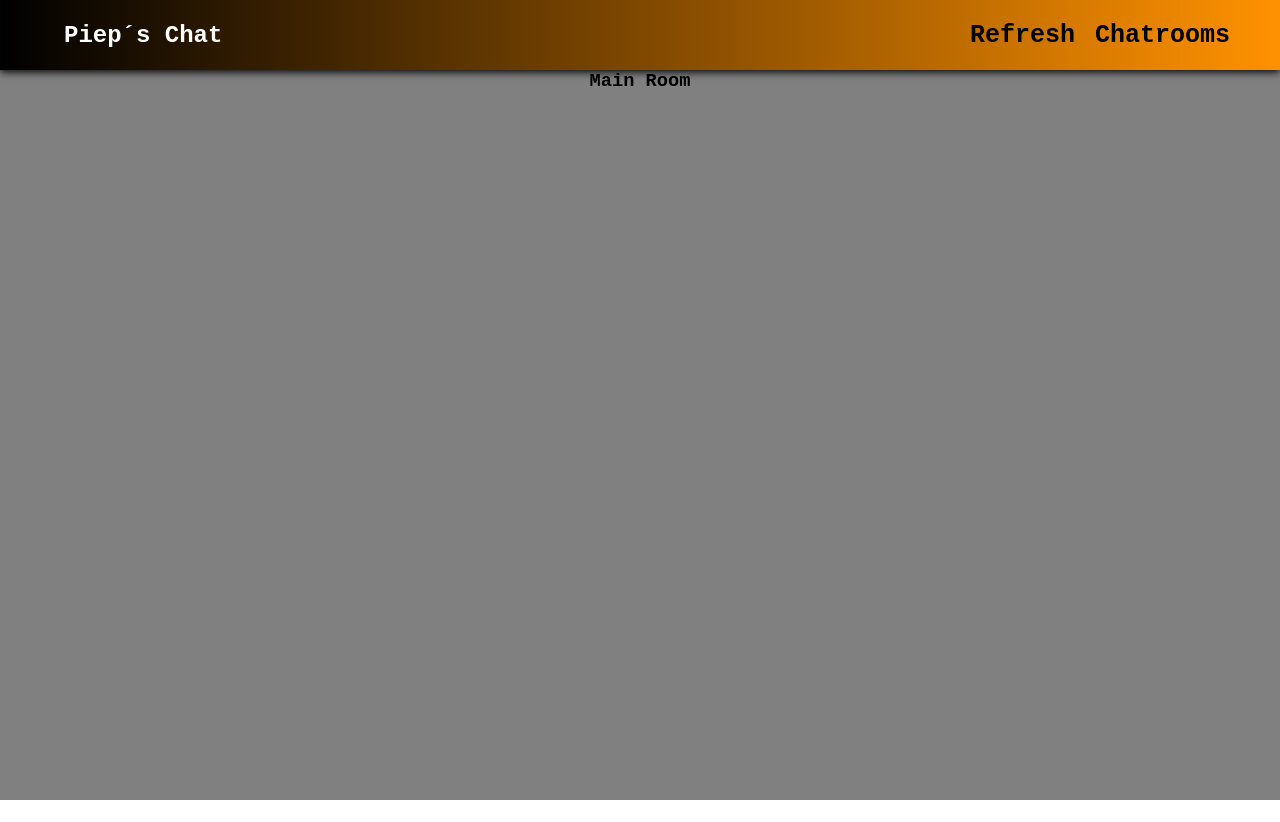
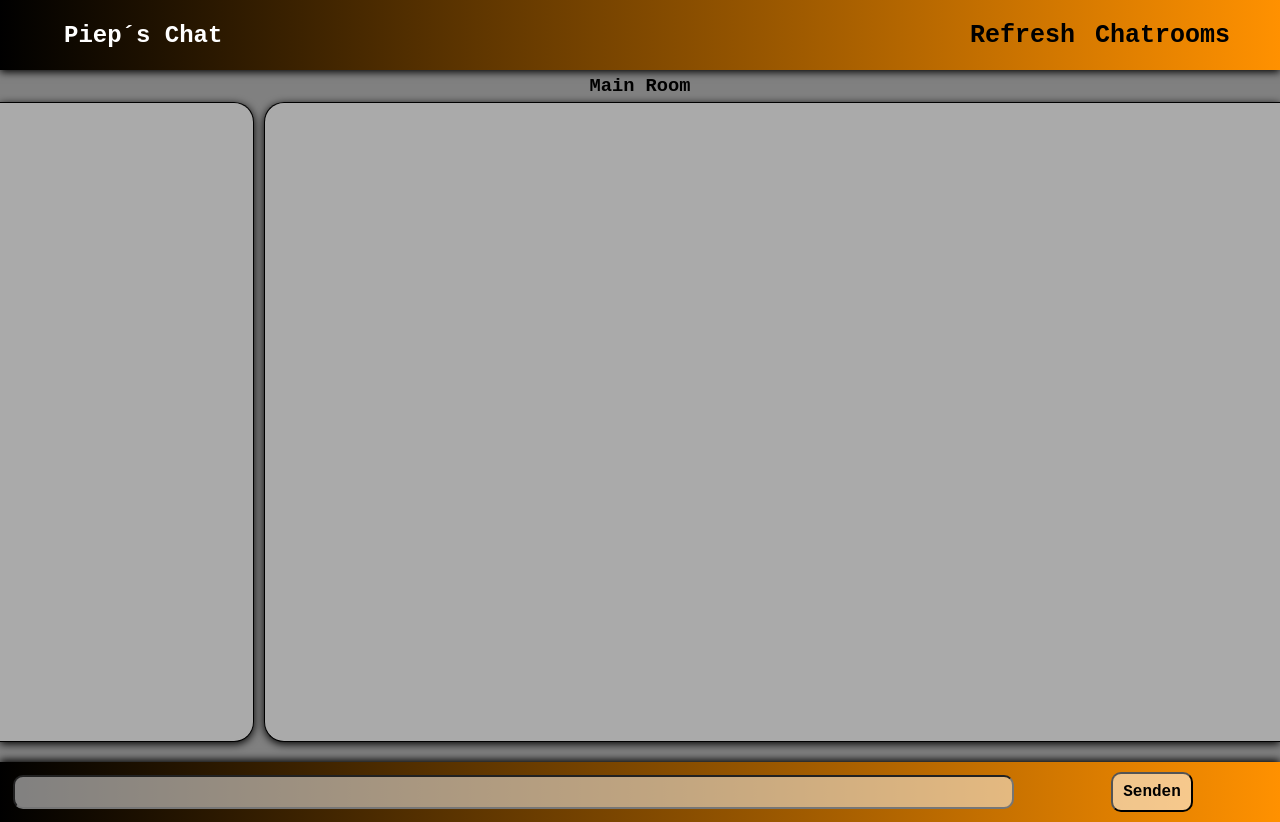
Before and after one commit to xXMaddyX/PiepsChatSystem-Rooms-, a Vue app: page / in a window 1280 px wide. Before the commit the page ends 800 px from the top, so only its background shows below. Built offline with nearby package versions, Linux system fonts and the light colour scheme.

Commit message:
Update 31.10.

```diff
--- a/index.html
+++ b/index.html
@@ -1,10 +1,10 @@
 <!DOCTYPE html>
-<html lang="en">
+<html lang="de">
   <head>
     <meta charset="UTF-8">
     <link rel="icon" href="/favicon.ico">
     <meta name="viewport" content="width=device-width, initial-scale=1.0">
-    <title>Vite App</title>
+    <title>Piep´s Chat</title>
   </head>
   <body>
     <div id="app"></div>
--- a/src/assets/Chat.vue
+++ b/src/assets/Chat.vue
@@ -4,9 +4,7 @@
 
 
 <template>
-    <div>
 
-    </div>
 </template>
 
 
--- /dev/null
+++ b/src/assets/ChatInput.vue
@@ -0,0 +1,66 @@
+<script setup lang="ts">
+import { onMounted, onUnmounted } from 'vue'
+
+</script>
+
+
+<template>
+    <div class="input-field">
+        <div class="input-center">
+            <div class="input">
+                <input id="input-field" type="text">
+            </div>
+            <div class="send-button">
+                <button id="send">Senden</button>
+            </div>
+        </div>
+    </div>
+</template>
+
+
+<style lang="scss" scoped>
+.input-field {
+    display: flex;
+    align-items: center;
+    flex-direction: row;
+    width: 100%;
+    min-height: 50px;
+    background: linear-gradient(90deg, #000 0%, #ff9100 100%);
+    box-shadow: 0px -2px 8px black;
+    .input-center {
+        display: flex;
+        flex-direction: row;
+        width: 100%;
+        .input {
+            display: flex;
+            justify-content: center;
+            width: 80%;
+            padding: 13px;
+            padding-right: 10px;
+            input {
+                background-color: rgba(255, 255, 255, 0.5);
+                border-radius: 10px;
+                width: 100%;
+                padding: 5px;
+                font-size: large;
+            }
+
+        }
+        .send-button {
+            display: flex;
+            justify-content: center;
+            width: 20%;
+            padding: 10px;
+            padding-right: 10px;
+            button {
+                background-color: #ffffff8c;
+                padding-left: 10px;
+                padding-right: 10px;
+                border-radius: 10px;
+                font-weight: 600;
+                font-size: 16px;
+            }
+        }
+    }
+}
+</style>
--- a/src/assets/ChatUserList.vue
+++ b/src/assets/ChatUserList.vue
@@ -4,7 +4,7 @@
 
 
 <template>
-    <div>
+    <div class="user-window">
 
     </div>
 </template>
@@ -12,5 +12,7 @@
 
 
 <style lang="scss" scoped>
-
+.user-window {
+    padding: 0px;
+}
 </style>
--- /dev/null
+++ b/src/assets/UserChangeName.vue
@@ -0,0 +1 @@
+v
--- a/src/components/ChatContent.vue
+++ b/src/components/ChatContent.vue
@@ -1,24 +1,60 @@
 <script setup lang="ts">
 import chat from '../assets/Chat.vue'
 import userList from '../assets/ChatUserList.vue'
+import chatInput from '../assets/ChatInput.vue'
 
 </script>
 
 
 <template>
     <div class="body">
-        <div class="user-list">
-            <chat />
+        <div class="main">
+            <div class="user-list">
+                <chat />
+            </div>
+            <div class="chat">
+                <userList />
+            </div>
         </div>
-        <div class="chat">
-            <userList />
+        <div class="chat-inp">
+            <chatInput />
         </div>
-
     </div>
 </template>
 
 
-
 <style lang="scss" scoped>
-
+.body {
+    display: flex;
+    flex-direction: column;
+    .main {
+        display: flex;
+        flex-direction: row;
+        gap: 10px;
+        margin-bottom: 20px;
+        .user-list {
+            width: 25%;
+            background-color: rgb(170, 170, 170);
+            border: 1px solid black;
+            border-left: none;
+            border-top-right-radius: 20px;
+            border-bottom-right-radius: 20px;
+            box-shadow: 0px 2px 8px;
+        }
+        .chat {
+            width: 100%;
+            height: 80vh;
+            background-color: rgb(170, 170, 170);
+            border: 1px solid black;
+            border-right: none;
+            border-top-left-radius: 20px;
+            border-bottom-left-radius: 20px;
+            box-shadow: 0px 2px 8px;
+        }
+    }
+    .chat-inp {
+        display: flex;
+        flex-direction: column;
+    }
+}
 </style>
--- a/src/router/index.ts
+++ b/src/router/index.ts
@@ -9,14 +9,14 @@ const router = createRouter({
       name: 'home',
       component: HomeView
     },
-    {
-      path: '/about',
-      name: 'about',
+    //{
+      //path: '/about',
+      //name: 'about',
       // route level code-splitting
       // this generates a separate chunk (About.[hash].js) for this route
       // which is lazy-loaded when the route is visited.
-      component: () => import('../views/AboutView.vue')
-    }
+      //component: () => import('../views/AboutView.vue')
+    //}
   ]
 })
 
--- a/src/varStore.ts
+++ b/src/varStore.ts
@@ -32,3 +32,21 @@ export const navVars = reactive({
     },
 
 });
+
+//TO DO
+export const chatFunctions = reactive({
+    charVars: {
+        sendMessage: "",
+        getMessage: [],
+    },
+    methods: {
+        async fetchMsg() {
+            const responce = await fetch(chatRooms.actualRoom)
+            const message = responce.json()
+        },
+        sendMsg() {
+
+        }
+
+    }
+})
--- a/src/views/AboutView.vue
+++ /dev/null
@@ -1,15 +0,0 @@
-<script setup lang="ts">
-
-</script>
-
-
-<template>
-  <div>
-
-  </div>
-</template>
-
-
-<style lang="scss" scoped>
-
-</style>
--- a/src/views/HomeView.vue
+++ b/src/views/HomeView.vue
@@ -38,6 +38,9 @@ import chatContent from '../components/ChatContent.vue'
     margin-bottom: 5px;
     text-align: center;
   }
+  h3 {
+    margin-top: 5px;
+  }
 
 }
 </style>
```
Also changed, not shown: 1 other file (tests, documents, lock files or other folders).
